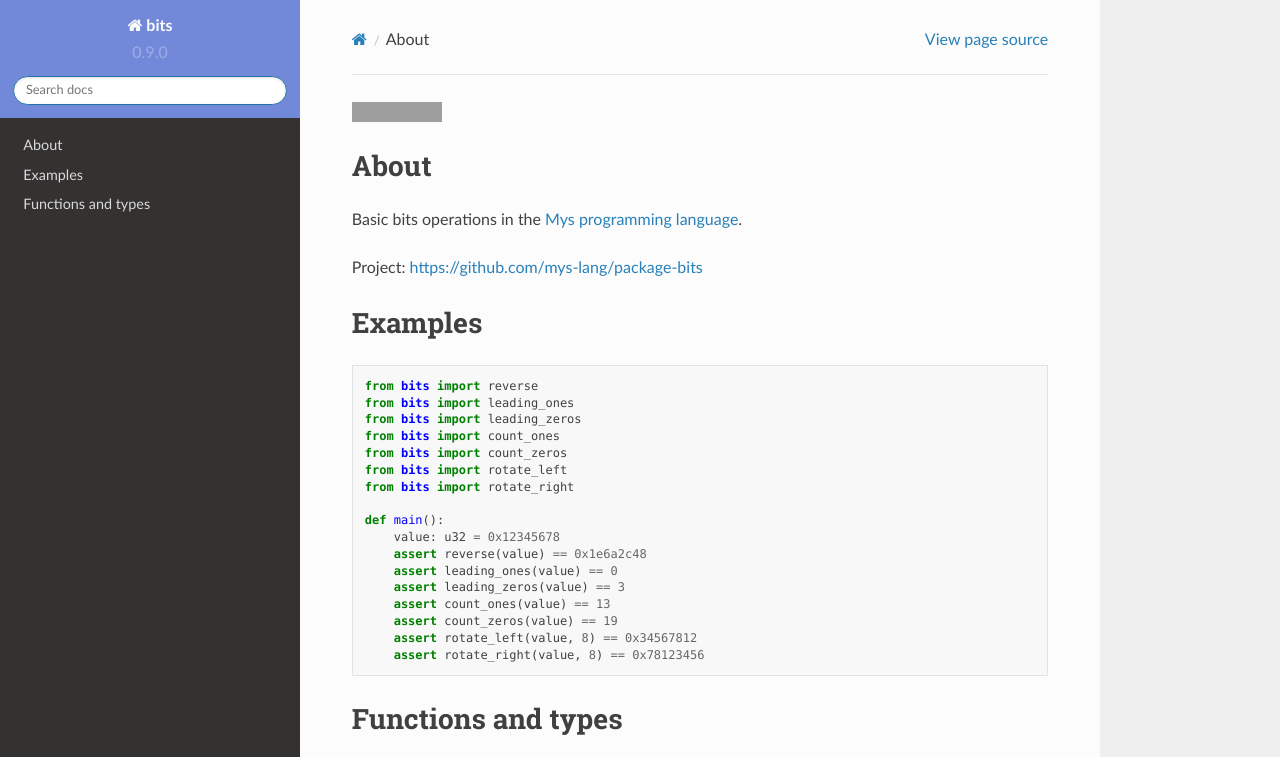
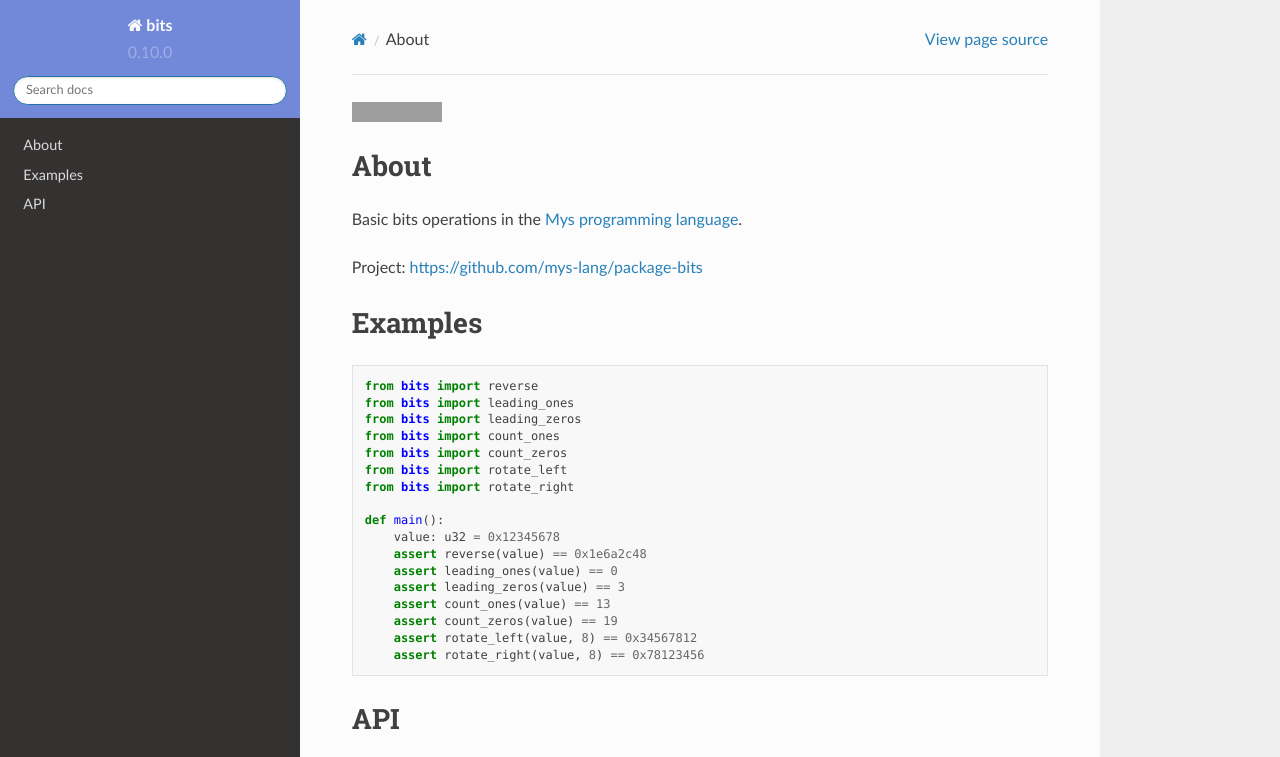
Before and after one commit to mys-lang/package-bits, a Sphinx documentation site: the page built from doc/index.rst, in a window 1280 px wide and 991 px high, cut to the strip 0-757 px from the top of the window. Built offline with Sphinx 7.4.7 and the Read the Docs theme 2.0.0, drawn with Linux system fonts in a browser that asks for light colours; grey boxes are pictures that could not be loaded.

Commit message:
Documentation.

```diff
--- a/doc/index.rst
+++ b/doc/index.rst
@@ -30,8 +30,8 @@ Examples
        assert rotate_left(value, 8) == 0x34567812
        assert rotate_right(value, 8) == 0x78123456
 
-Functions and types
-===================
+API
+===
 
 .. mysfile:: src/lib.mys
 
--- a/package.toml
+++ b/package.toml
@@ -1,5 +1,5 @@
 [package]
 name = "bits"
-version = "0.9.0"
+version = "0.10.0"
 authors = ["Erik Moqvist <erik.moqvist@gmail.com>"]
 description = "Bits operations."
```
